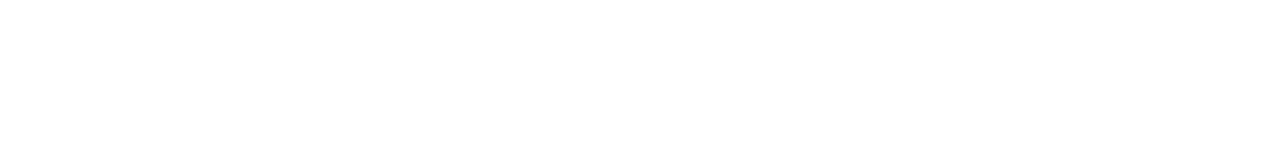
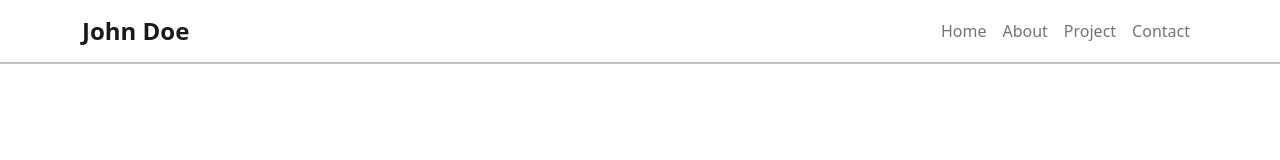
Before and after one commit to chocomett/portfolio-coding-studio, a plain HTML site: page index.html in a window 1280 px wide. Drawn offline with nearby package versions, Linux system fonts and the light colour scheme.

Commit message:
feat: navbar

```diff
--- a/index.html
+++ b/index.html
@@ -11,7 +11,23 @@
 </head>
 
 <body>
-
+    <nav class="navbar navbar-expand-lg bg-white">
+        <div class="container">
+            <a class="navbar-brand fs-4 fw-bold" href="#">John Doe</a>
+            <button class="navbar-toggler" type="button" data-bs-toggle="collapse" data-bs-target="#navbarNavAltMarkup"
+                aria-controls="navbarNavAltMarkup" aria-expanded="false" aria-label="Toggle navigation">
+                <span class="navbar-toggler-icon"></span>
+            </button>
+            <div class="collapse navbar-collapse" id="navbarNavAltMarkup">
+                <div class="navbar-nav ms-auto">
+                    <a class="nav-link" href="#">Home</a>
+                    <a class="nav-link" href="#">About</a>
+                    <a class="nav-link" href="#">Project</a>
+                    <a class="nav-link" href="#">Contact</a>
+                </div>
+            </div>
+        </div>
+    </nav>
     <script src="https://cdn.jsdelivr.net/npm/bootstrap@5.2.3/dist/js/bootstrap.bundle.min.js"
         integrity="sha384-kenU1KFdBIe4zVF0s0G1M5b4hcpxyD9F7jL+jjXkk+Q2h455rYXK/7HAuoJl+0I4"
         crossorigin="anonymous"></script>
--- a/style.css
+++ b/style.css
@@ -0,0 +1,3 @@
+.navbar {
+    box-shadow: 0 0 0 2px rgba(0, 0, 0, 0.25);
+}
```
